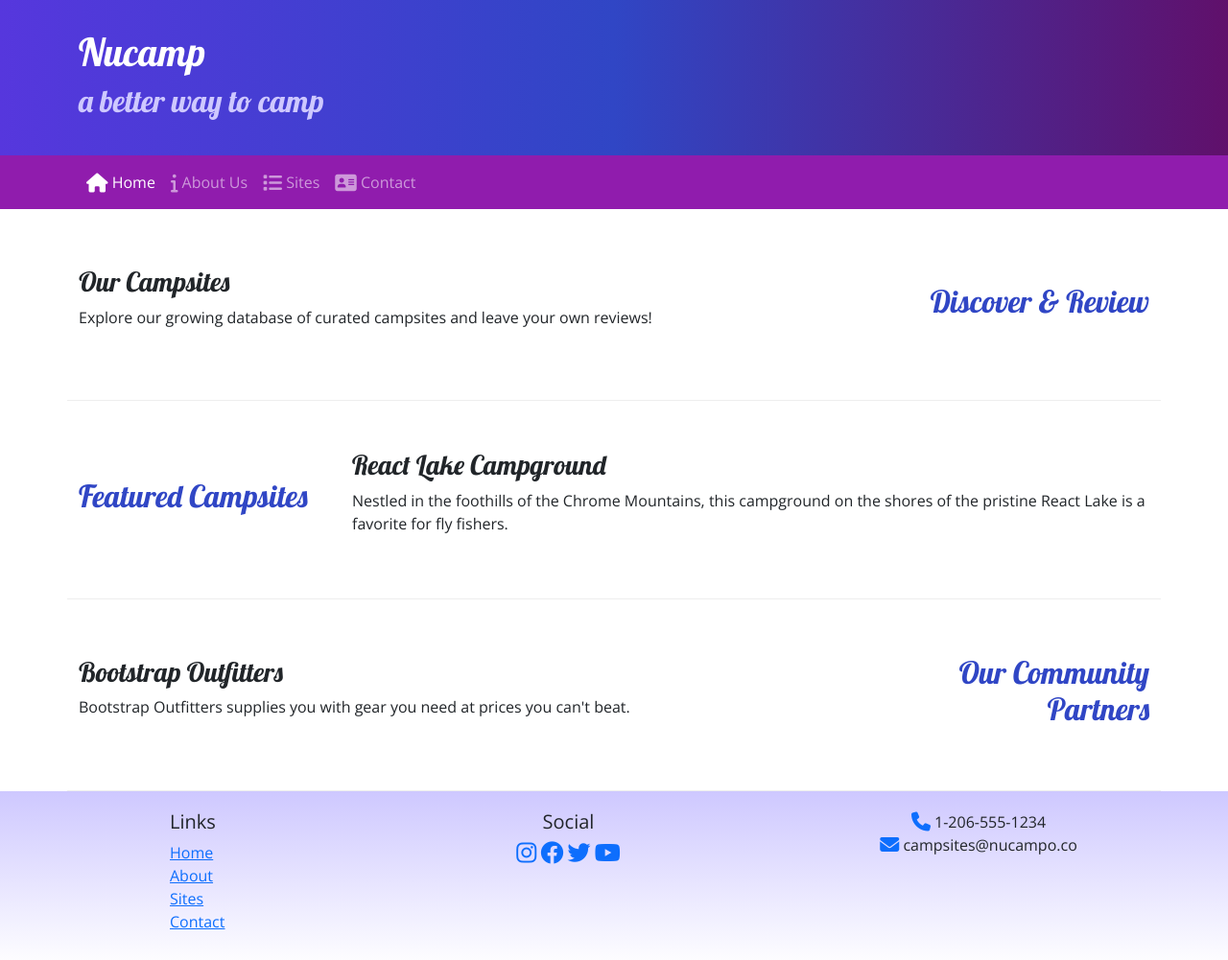
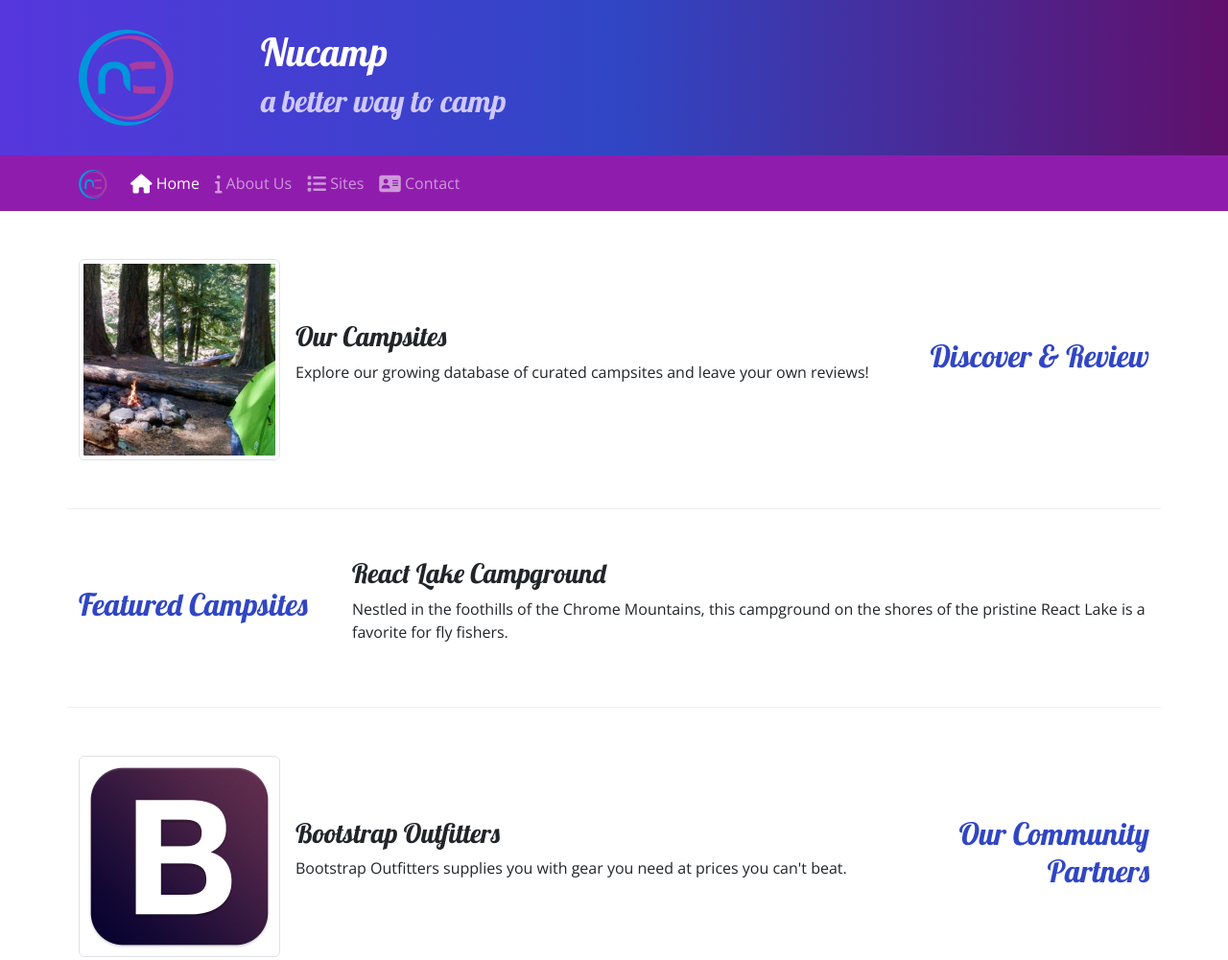
Before and after one commit to nmd46/nucampsite, a plain HTML site: page index.html in a window 1280 px wide. Shown: the top 1001 px of the page at 96% size. Drawn offline with nearby package versions, Linux system fonts and the light colour scheme.

Commit message:
Images and Flex Utility

```diff
--- a/index.html
+++ b/index.html
@@ -19,6 +19,9 @@
     <header>
         <div class="container">
             <div class="row">
+                <div class="col-4 col-sm-3 col-md-2 align-self-center">
+                    <img src="img/logo.png" class="img-fluid" />
+                </div>
                 <div class="col">
                     <h1>Nucamp</h1>
                     <h2>a better way to camp</h2>
@@ -30,7 +33,8 @@
     <!-- navbar -->
     <nav class="navbar navbar-expand-sm navbar-dark sticky-top">
          <div class="container">
-            <button class="navbar-toggler ms-auto" type="button" data-bs-toggle="collapse" data-bs-target="nucampNavbar">
+            <a class="navbar-brand" href="#"><img src="img/logo.png" height="30" width="30"></a>
+            <button class="navbar-toggler" type="button" data-bs-toggle="collapse" data-bs-target="nucampNavbar">
                 <span class="navbar-toggler-icon"></span>
             </button>
             <div class="collapse navbar-collapse" id="nucampNavbar">
@@ -53,8 +57,14 @@
                 <h2 class="text-sm-end"> Discover & Review</h2>
             </div>
              <div class="col">
-                <h3>Our Campsites</h3>
-                <p class="d-none d-sm-block">Explore our growing database of curated campsites and leave your own reviews!</p>
+                <div class="d-flex">
+                    <img class="me-3 img-thumbnail" src="img/breadcrumb-trail-thumb.jpg" alt="Breadcrumb Trail">
+                    <div class="align-self-center">
+                        <h3>Our Campsites</h3>
+                        <p class="d-none d-sm-block">Explore our growing database of curated campsites and leave your own reviews!</p>
+                    </div>
+                </div>
+
              </div>
 
         </section>
@@ -77,8 +87,14 @@
                  <h2 class="text-sm-end">Our Community Partners</h2>
             </div>
             <div class="col">
-                 <h3>Bootstrap Outfitters</h3>
-                <p class="d-none d-sm-block">Bootstrap Outfitters supplies you with gear you need at prices you can't beat.</p>
+                <div class="d-flex">
+                    <img class="me-3 img-thumbnail" src="img/bootstrap-thumb.png" alt="Bootstrap Outfitters">
+                    <div class="align-self-center">
+                        <h3>Bootstrap Outfitters</h3>
+                        <p class="d-none d-sm-block">Bootstrap Outfitters supplies you with gear you need at prices you can't beat.</p>
+
+                    </div>
+                </div>
             </div>
 
         </section>
```
Also changed, not shown: aboutus.html (+4 -0 lines), contactus.html (+4 -0 lines), img/bootstrap-thumb.png (added), img/breadcrumb-trail-thumb.jpg (added), img/breadcrumb-trail.jpg (added), img/chrome-river-thumb.jpg (added), img/chrome-river.jpg (added), img/logo.png (added), img/react-lake-thumb.jpg (added), img/react-lake.jpg (added), 2 other files.
